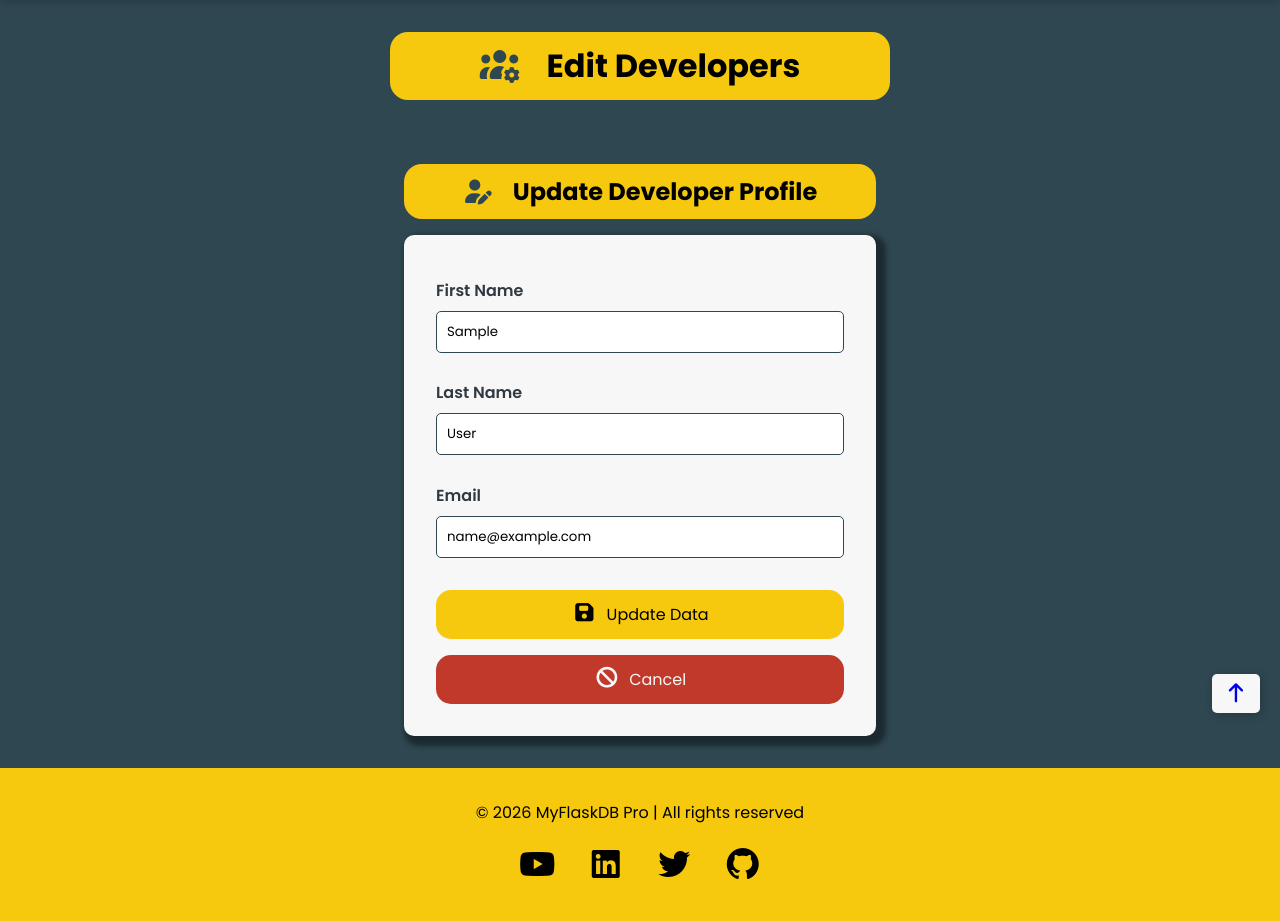
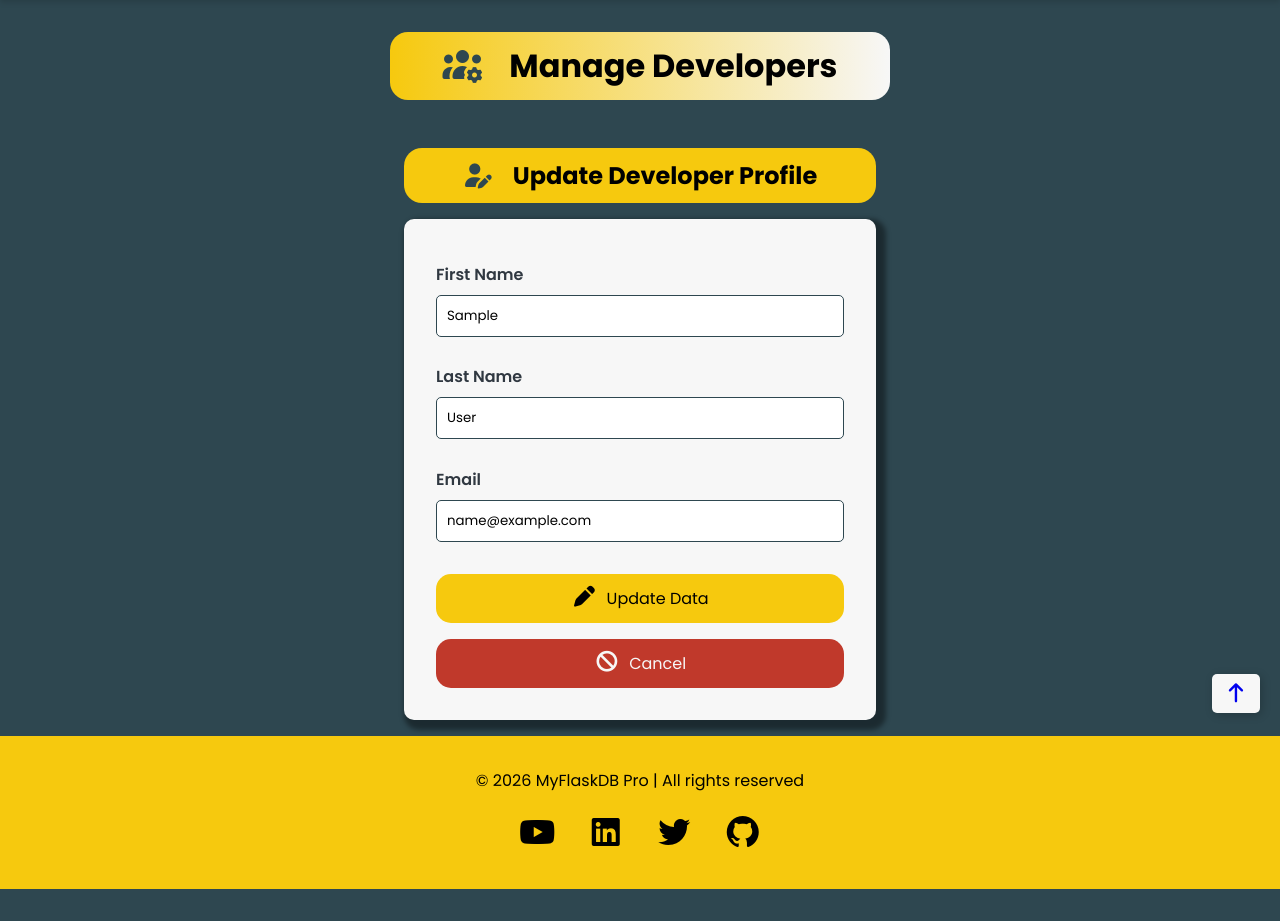
Before and after one commit to Mohd-Idris/Module-4-Project-Python-Flask-DB, a Flask app: page /edit_developer/1 in a window 1280 px wide. Shown: the part 67-988 px from the top of the page. After the commit the page ends 956 px from the top, so only its background shows below. Run offline with Flask 3, Linux system fonts and the light colour scheme; tables that the repository leaves empty hold one stand-in row (values such as "Sample post"); some libraries are stand-ins or nearby versions.

Commit message:
Added some styling to Edit-Developer page

```diff
--- a/static/css/style.css
+++ b/static/css/style.css
@@ -199,8 +199,10 @@ body.edit-developers-page {
   background-color: var(--base-color);
 }
 
-.dev-title {
-  background-color: var(--accent-color);
+.dev-title,
+.edit-dev-title {
+  /* background-color: var(--accent-color); */
+  background: linear-gradient(to right, var(--accent-color), var(--input-color));
   text-align: center;
   margin: 2rem auto;
   width: 100%;
@@ -405,42 +412,31 @@ body.edit-developers-page {
 
 /* Edit Developer Form */
 .edit-dev-title {
+  margin: 2rem auto 1rem;
+}
+
+.edit-heading-title {
   background-color: var(--accent-color);
-  text-align: center;
-  margin: 2rem auto 1rem;
   width: 100%;
   max-width: 500px;
+  margin: 1rem auto;
   padding: 10px 20px;
   border-radius: 18px;
-
+  text-align: center;
 }
 
-.heading-title {
-  text-align: center;
-  background-color: var(--accent-color);
-  margin: 1rem auto;
-  width: 100%;
-  max-width: 500px;
-  padding: 10px 20px;
-  border-radius: 18px;
-}
-
-.heading-title i {
+.edit-heading-title i {
   color: var(--base-color);
   margin-right: 20px;
 }
 
-.page-wrapper {
+.edit-developer-wrapper {
   width: 90%;
-  max-width: 1200px;
+  max-width: 600px;
   margin: 0 auto;
-  padding: 2rem 5%;
+  padding: 1rem 5%;
 }
 
-.narrow-form {
-  max-width: 600px;
-  margin: 0 auto;
-}
 
 /* End of Developers page styling */
 /* ----------------------------- */
--- a/templates/developers.html
+++ b/templates/developers.html
@@ -39,7 +39,7 @@
           <form action="{{ url_for('delete_developer', developer_id=developer.id) }}" method="POST" class="delete-form"
             onsubmit="return confirm('Are you sure? Deleting this will remove this developer permanently.')">
 
-            <button type="submit" class="delete-button btn btn-small btn-danger"><i class="fa-solid fa-trash"></i>
+            <button type="submit" class="btn btn-small btn-delete"><i class="fa-solid fa-trash"></i>
               Delete</button>
           </form>
         </div>
--- a/templates/edit-developers.html
+++ b/templates/edit-developers.html
@@ -1,10 +1,10 @@
 {% extends "base.html" %} {%block body_class%}edit-developers-page{%endblock%} {% block content %}
 <h1 class="edit-dev-title"><i class="fa-solid fa-users-gear"></i>
-  <span class="dev-title-span">E</span>dit <span class="dev-title-span">D</span>evelopers
+  <span class="dev-title-span">M</span>anage <span class="dev-title-span">D</span>evelopers
 </h1>
 <!-- Update Developer Profile -->
-<div class="page-wrapper narrow-form">
-  <h2 class="heading-title"><i class="fa-solid fa-user-pen"></i>Update Developer Profile</h2>
+<div class="edit-developer-wrapper">
+  <h2 class="edit-heading-title"><i class="fa-solid fa-user-pen"></i>Update Developer Profile</h2>
   <section class="form-container panel-layout">
     <form action="{{ url_for('edit_developer', developer_id=developer.id)}}" method="POST" class="edit-developer-form">
 
@@ -17,7 +17,7 @@
       <label for="email" class="Add-form-label">Email</label>
       <input type="email" id="email" name="email" value="{{ developer.email }}" required />
 
-      <button type="submit" class="btn-edit-dev-form"><i class="fa-solid fa-floppy-disk"></i> Update
+      <button type="submit" class="btn-edit-dev-form"><i class="fa-solid fa-pen"></i> Update
         Data</button>
       <a href="{{ url_for('add_developer') }}" class="btn-edit-dev-cancel"><i class="fa-solid fa-ban"></i> Cancel</a>
     </form>
```
Also changed, not shown: other parts of static/css/style.css (+26 -21 lines).
